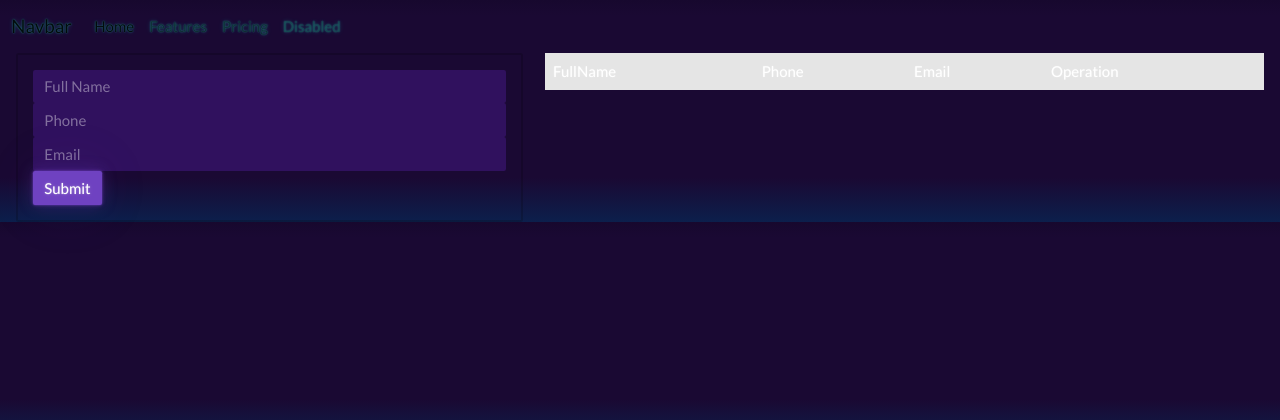
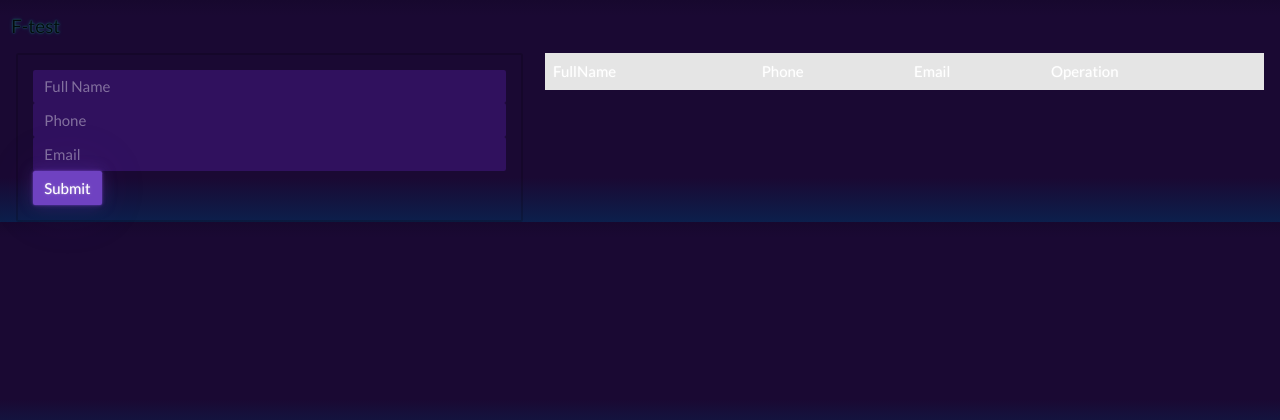
Before and after one commit to Its-Yayo/f-test, a Flask app: page / in a window 1280 px wide. Shown: the top 420 px of the page. Run offline with Flask 3, Linux system fonts and the light colour scheme; data that the repository does not hold is empty; parts of the project's set-up code (start-up, migrations or seed data) failed here and were passed over.

Commit message:
Add improvements layout.html #36

```diff
--- a/templates/layout.html
+++ b/templates/layout.html
@@ -13,26 +13,10 @@
     <!-- Navbar -->
     <nav class="navbar navbar-expand-lg bg-body-tertiary">
       <div class="container-fluid">
-        <a class="navbar-brand" href="#">Navbar</a>
+        <a class="navbar-brand" href="/">F-test</a>
         <button class="navbar-toggler" type="button" data-bs-toggle="collapse" data-bs-target="#navbarNav" aria-controls="navbarNav" aria-expanded="false" aria-label="Toggle navigation">
           <span class="navbar-toggler-icon"></span>
         </button>
-        <div class="collapse navbar-collapse" id="navbarNav">
-          <ul class="navbar-nav">
-            <li class="nav-item">
-              <a class="nav-link active" aria-current="page" href="#">Home</a>
-            </li>
-            <li class="nav-item">
-              <a class="nav-link" href="#">Features</a>
-            </li>
-            <li class="nav-item">
-              <a class="nav-link" href="#">Pricing</a>
-            </li>
-            <li class="nav-item">
-              <a class="nav-link disabled" aria-disabled="true">Disabled</a>
-            </li>
-          </ul>
-        </div>
       </div>
     </nav>
 
```
